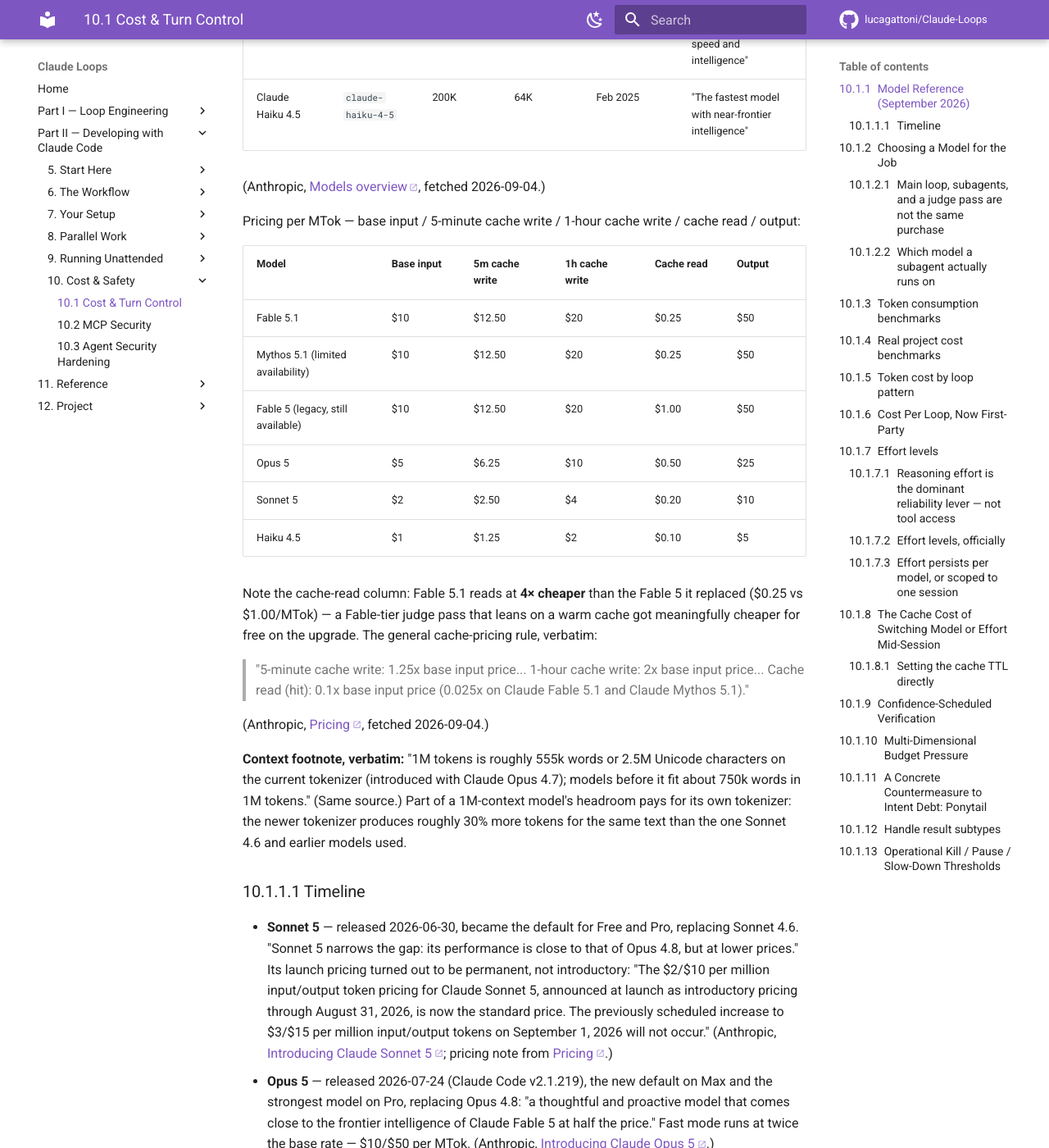
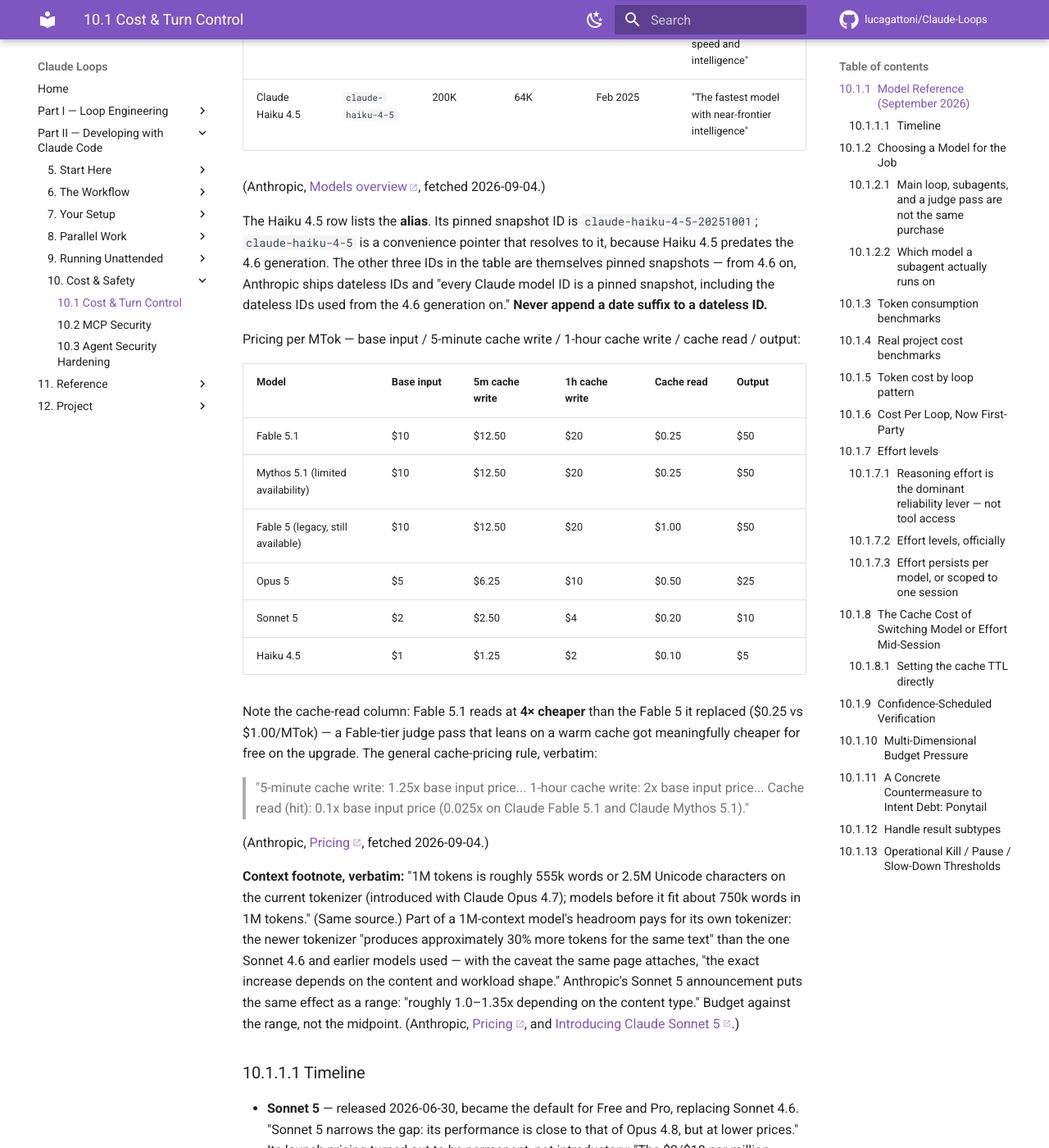
Before and after one commit to lucagattoni/Claude-Loops, an MkDocs documentation site: the page built from docs/11-cost-control.md, in a window 1280 px wide and 1400 px high, scrolled down 943 px. Shown: the whole window at 82% size. Built offline with MkDocs 1.6.1 and Material for MkDocs 9.7.7, drawn with Linux system fonts in a browser that asks for light colours; comment, search, counter and statistics services are not loaded; some of the changed text lies outside the part shown.

Commit message:
docs/11: sweep the KB's most volatile class — model IDs and pricing
First fact-check of docs/11-cost-control.md, the densest concentration of
model IDs and prices in the KB and, per the C1b critic, never swept anywhere.
~60 claims checked against live sources; 4 fixes.

Verified clean and left alone:
- the 4-row model table (IDs, context, max output, knowledge cutoffs,
  positioning quotes) — verbatim against the live Models overview
- all 30 figures in the 6-row pricing table, against the live Pricing page,
  including the Fable 5.1 / Mythos 5.1 $0.25 cache read and Fable 5's $1.00
- the cache-pricing, tokenizer-context and cache-invalidation blockquotes
- the 6-row effort-guidance table, verbatim from Claude Code model-config
- the subagent model precedence order, the FORCE quote, and the fork /
  skill-with-inherit exemptions
- release-note quotes for v2.1.243, .248, .251, .257; arXiv 2607.02436's title
- all 23 cited URLs resolve

Fixed:
- the Opus 4.7 `xhigh` default was stated as a flat fact while citing the API
  models table. It is Claude Code's default; the API default for the same model
  is `high`. A loop split across Claude Code and the SDK runs at two depths.
- the "roughly 30% more tokens" tokenizer figure was uncited and sat under a
  "(Same source.)" pointing at the wrong page. Cited to Pricing, with the
  caveat that page attaches and the 1.0-1.35x range from the Sonnet 5 post.
- the Explore-inheritance note omitted the Claude API's Opus cap — the
  cost-relevant half in a cost-control doc, and Claude-API-only.
- the model table's "API ID" column lists Haiku 4.5's alias, not its pinned
  snapshot ID. Footnoted, with the no-date-suffix rule.

Method note for the next round: v2.1.243 has a git tag and a CHANGELOG entry
but no GitHub Release (releases jump 241 -> 245). Its cited /releases/tag/ URL
still serves 200. Verify Claude Code quotes against CHANGELOG.md at the tag,
not the releases API, or the API's 404 manufactures a false fabrication
finding — the V13 shape.

Co-Authored-By: Claude Opus 5 (1M context) <noreply@anthropic.com>
Claude-Session: https://claude.ai/code/session_0143r6VLrjfhL34xeWGQvHmV

```diff
--- a/docs/11-cost-control.md
+++ b/docs/11-cost-control.md
@@ -33,6 +33,12 @@ and pricing pages, fetched 2026-09-04.
 
 (Anthropic, [Models overview](https://platform.claude.com/docs/en/about-claude/models/overview), fetched 2026-09-04.)
 
+The Haiku 4.5 row lists the **alias**. Its pinned snapshot ID is `claude-haiku-4-5-20251001`;
+`claude-haiku-4-5` is a convenience pointer that resolves to it, because Haiku 4.5 predates the
+4.6 generation. The other three IDs in the table are themselves pinned snapshots — from 4.6 on,
+Anthropic ships dateless IDs and "every Claude model ID is a pinned snapshot, including the
+dateless IDs used from the 4.6 generation on." **Never append a date suffix to a dateless ID.**
+
 Pricing per MTok — base input / 5-minute cache write / 1-hour cache write / cache read / output:
 
 | Model | Base input | 5m cache write | 1h cache write | Cache read | Output |
@@ -57,8 +63,12 @@ cheaper for free on the upgrade. The general cache-pricing rule, verbatim:
 **Context footnote, verbatim:** "1M tokens is roughly 555k words or 2.5M Unicode characters on
 the current tokenizer (introduced with Claude Opus 4.7); models before it fit about 750k words
 in 1M tokens." (Same source.) Part of a 1M-context model's headroom pays for its own tokenizer:
-the newer tokenizer produces roughly 30% more tokens for the same text than the one Sonnet 4.6
-and earlier models used.
+the newer tokenizer "produces approximately 30% more tokens for the same text" than the one
+Sonnet 4.6 and earlier models used — with the caveat the same page attaches, "the exact increase
+depends on the content and workload shape." Anthropic's Sonnet 5 announcement puts the same
+effect as a range: "roughly 1.0–1.35x depending on the content type." Budget against the range,
+not the midpoint. (Anthropic, [Pricing](https://platform.claude.com/docs/en/about-claude/pricing),
+and [Introducing Claude Sonnet 5](https://www.anthropic.com/news/claude-sonnet-5).)
 
 ### Timeline
 
@@ -78,6 +88,13 @@ and earlier models used.
   Changelog, verbatim: "Added Claude Fable 5.1 (`claude-fable-5-1`), now the default Fable
   model — 1M context, $10/$50 per Mtok with $0.25/Mtok cache reads." ([v2.1.257 release
   notes](https://github.com/anthropics/claude-code/releases/tag/v2.1.257).)
+
+*Every model ID, price, context window, cutoff and positioning quote in this section was
+re-verified against the live [Models overview](https://platform.claude.com/docs/en/about-claude/models/overview)
+and [Pricing](https://platform.claude.com/docs/en/about-claude/pricing) pages on 2026-09-06, and
+every release-note quote against `CHANGELOG.md` at its tag in
+[anthropics/claude-code](https://github.com/anthropics/claude-code). All 30 figures in the pricing
+table matched.*
 
 ## Choosing a Model for the Job
 
@@ -172,7 +189,12 @@ See [Subagents → Custom agents](07-subagents.md#custom-agents-claudeagents) fo
 **The Explore trap this interacts with:** `Explore` is a built-in subagent, so it is not
 exempt from any of the above — and since v2.1.198 it inherits the *main conversation's* model
 by default rather than always running on Haiku, so "Explore is cheap because it's Haiku" is no
-longer true unless you pin it. See [Subagents → built-in subagent types](07-subagents.md#built-in-subagent-types)
+longer true unless you pin it. On the Claude API that inheritance is **capped at Opus** — a main
+conversation on a higher tier still runs Explore on Opus, and a session on Sonnet or Haiku runs
+it on that same model — so on Fable 5.1 ($10/MTok) Explore bills at Opus 5's $5/MTok, not Fable's.
+The cap is Claude-API-only: on Bedrock, Google Cloud, Foundry and Claude Platform on AWS, Explore
+inherits the main conversation's model directly, uncapped. Setting only
+`CLAUDE_CODE_SUBAGENT_MODEL_FORCE` leaves the cap in place. See [Subagents → built-in subagent types](07-subagents.md#built-in-subagent-types)
 for the full mechanics and the fix (a project `Explore` agent definition with `model: haiku`).
 
 ## Token consumption benchmarks
@@ -311,8 +333,15 @@ Two things worth pulling out of that table:
 
 - **`high` is the default on every current model** — Fable 5.1, Opus 5, and Sonnet 5 alike
   default to `high`, per Anthropic's own [models comparison table](https://platform.claude.com/docs/en/about-claude/models/overview).
-  Opus 4.7 (a legacy model, not Opus 5) is the sole exception that still defaults to `xhigh`.
-  Don't assume a newer or pricier model defaults to deeper reasoning — check `/model`.
+  Opus 4.7 (a legacy model, not Opus 5) is the sole exception — but **that exception is a Claude
+  Code default, not an API one.** The table above is Claude Code's, and Claude Code resolves
+  "`high` on every model that supports effort, except that Opus 4.7 defaults to `xhigh`." Calling
+  the same model through the API gets `high`: "The API default is `high`. To use `xhigh`, set
+  `effort` explicitly." Same model, two surfaces, two defaults — a loop that runs partly in Claude
+  Code and partly through the SDK will silently run at two different depths, and pay two different
+  bills, unless it sets effort explicitly. (Anthropic, [Effort](https://platform.claude.com/docs/en/build-with-claude/effort),
+  fetched 2026-09-06.) Don't assume a newer or pricier model defaults to deeper reasoning — check
+  `/model`.
 - **`ultracode` is not "one level deeper than `max`."** It is a qualitatively different
   setting: layered on top of `xhigh` reasoning, it **auto-triggers a [dynamic
   workflow](39-dynamic-workflows.md)** for every substantive task in the session — Claude
```
